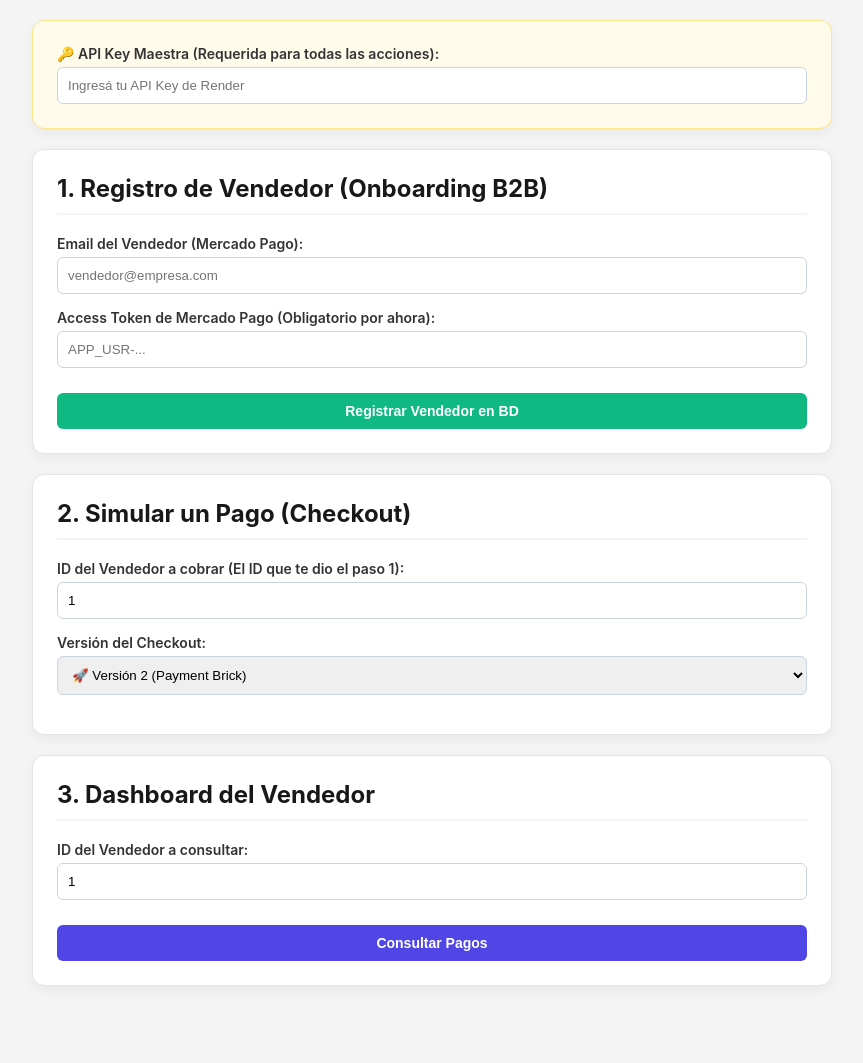
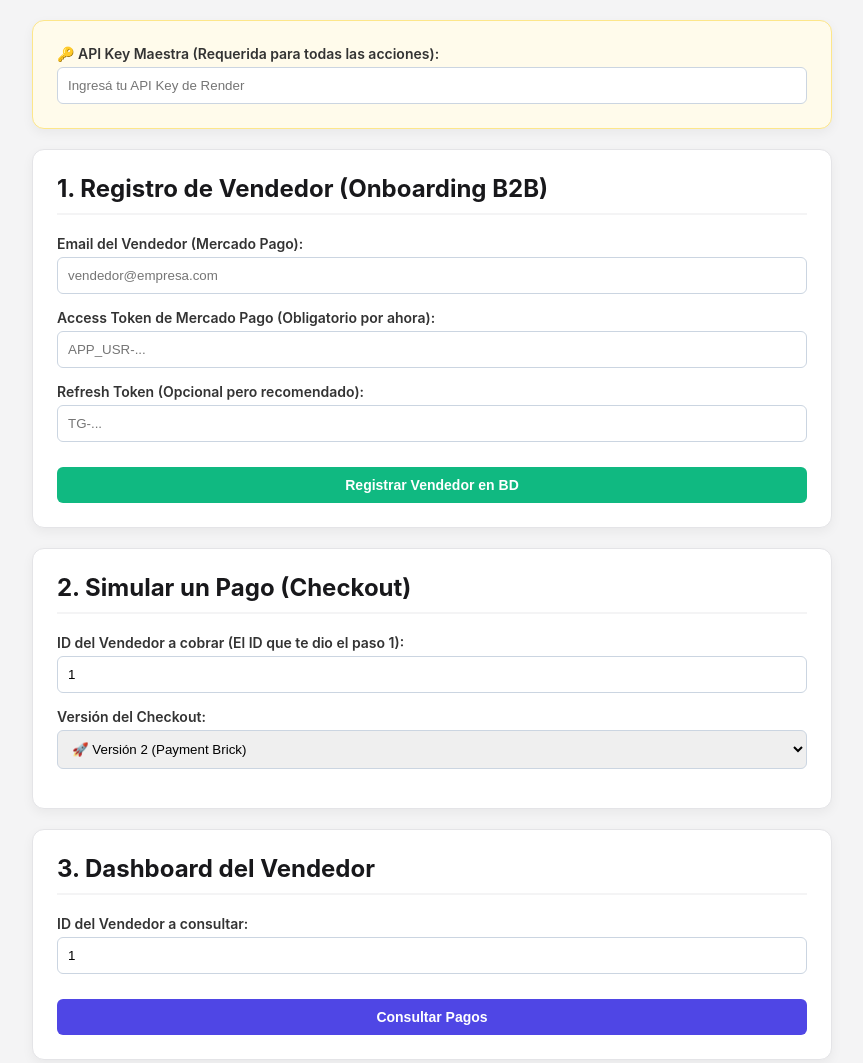
Before and after one commit to Germanrom/MotordePagosB2B_5P, a website: page docs/index.html in a window 1280 px wide. Shown: the whole page, without its empty margins (208-1071 px from the left). Before the commit the page ends 1026 px from the top, so only its background shows below. Drawn offline with Linux system fonts and the light colour scheme; a script that the page names is missing.

Commit message:
feat: vincular API key con el real y agregamos refresh token

```diff
--- a/docs/index.html
+++ b/docs/index.html
@@ -61,6 +61,10 @@
     <div class="input-group">
       <label>Access Token de Mercado Pago (Obligatorio por ahora):</label>
       <input type="text" id="vendor-token" placeholder="APP_USR-...">
+    </div>
+    <div class="input-group">
+      <label>Refresh Token (Opcional pero recomendado):</label>
+      <input type="text" id="vendor-refresh-token" placeholder="TG-...">
     </div>
     <button class="btn btn-secondary" id="btn-registrar">Registrar Vendedor en BD</button>
     <p id="registro-resultado" style="color: #059669; font-weight: bold; margin-top: 10px; display: none;"></p>
```
